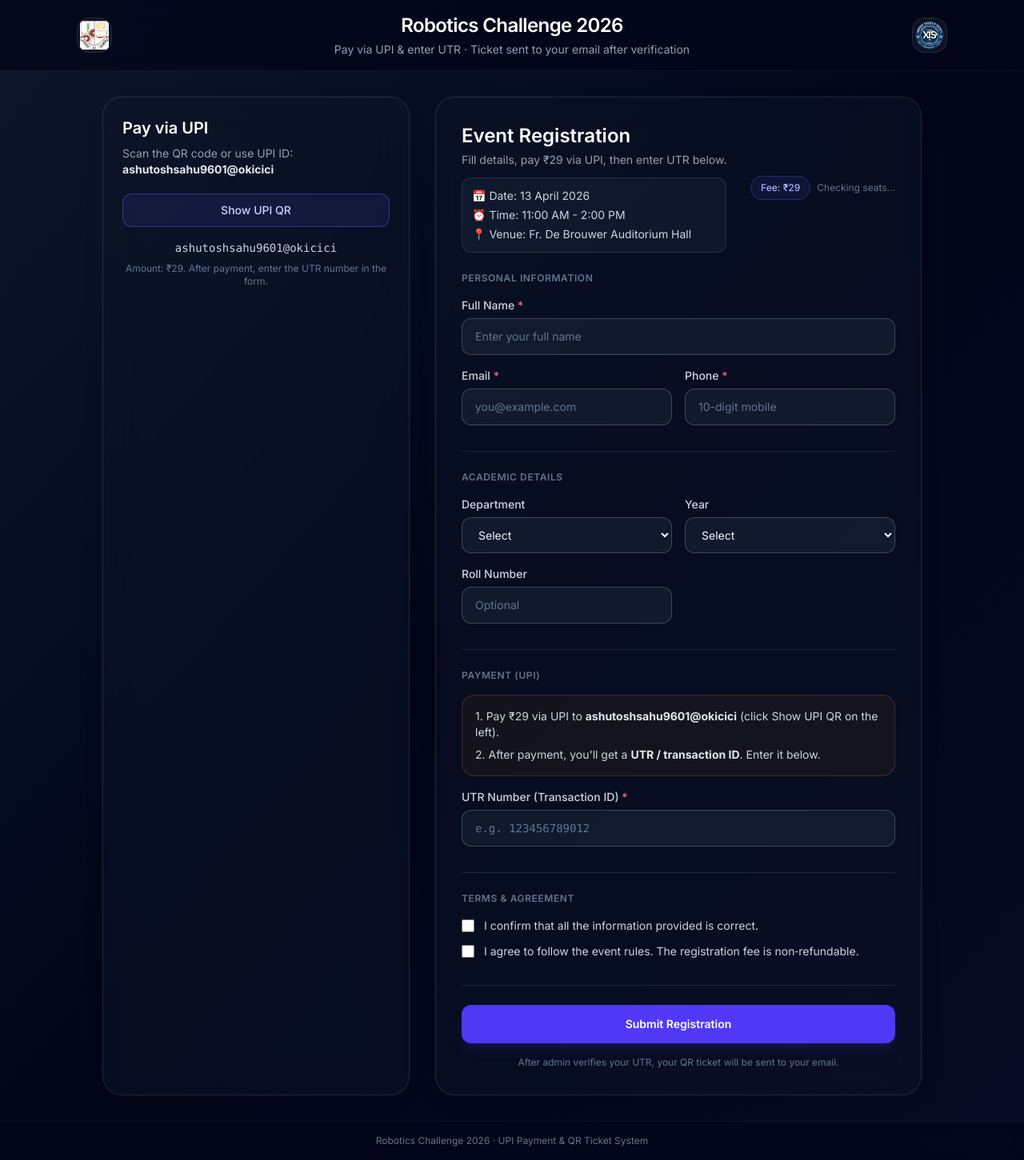
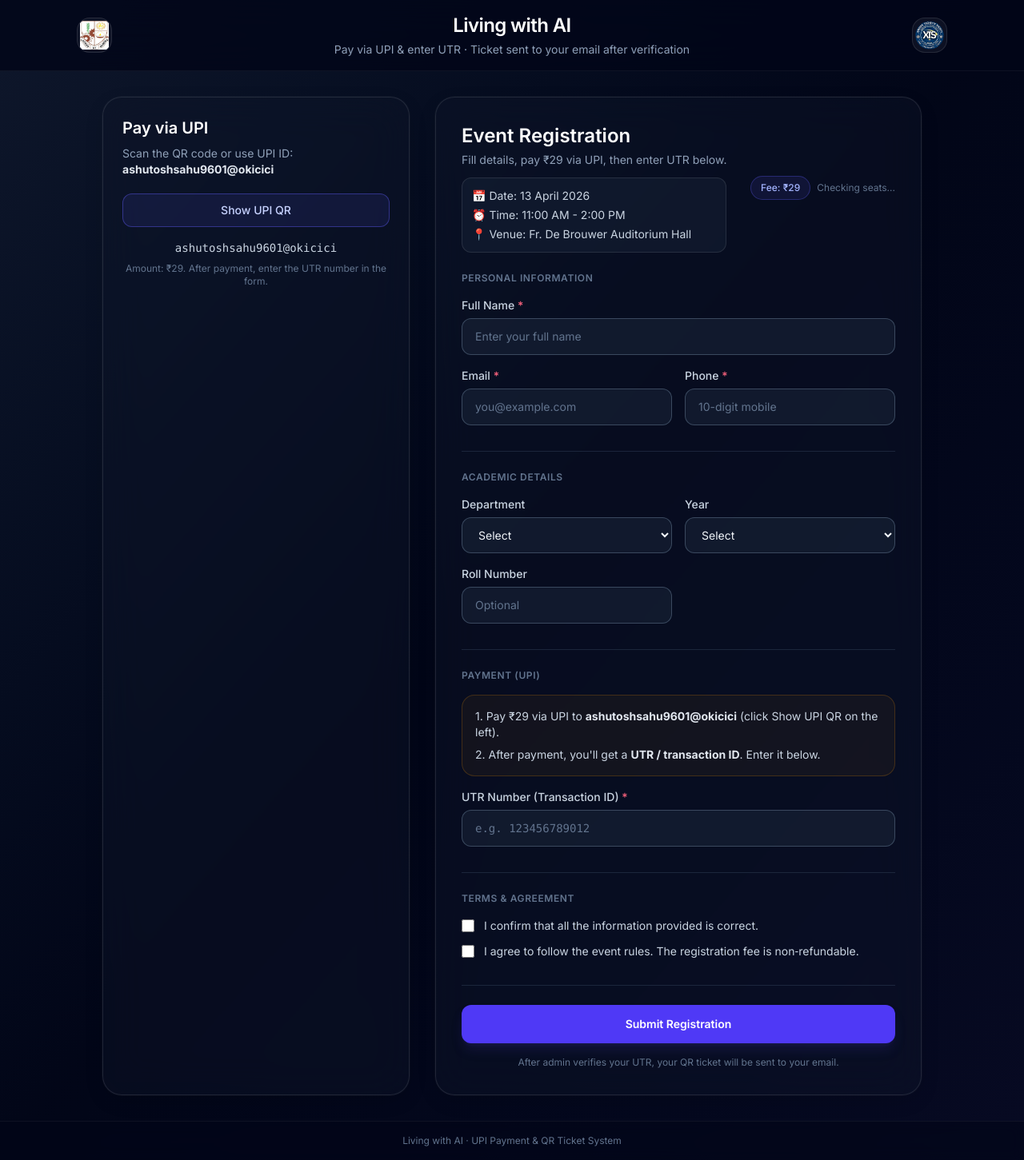
Before and after one commit to AshutoshCoder2024/EntryEase, a Next.js app: page / in a window 1280 px wide. Shown: the whole page at 80% size. Built offline with nearby package versions, Linux system fonts and the light colour scheme; no server answers.

Commit message:
Update event name and details across the application; change title and description in layout, update footer and ticket page headers, and add event date, time, and venue information.

```diff
--- a/app/layout.tsx
+++ b/app/layout.tsx
@@ -9,9 +9,9 @@ const inter = Inter({
 });
 
 export const metadata: Metadata = {
-  title: "Robotics Challenge 2026 Registration",
+  title: "Living with AI Registration",
   description:
-    "College robotics event registration and QR ticket booking system powered by Next.js.",
+    "College event registration and QR ticket booking system powered by Next.js.",
 };
 
 export default function RootLayout({
--- a/app/page.tsx
+++ b/app/page.tsx
@@ -473,7 +473,7 @@ export default function Home() {
       </main>
 
       <footer className="border-t border-white/5 bg-slate-950/60 px-4 py-4 text-center text-xs text-slate-500 backdrop-blur-sm">
-        Robotics Challenge 2026 · UPI Payment &amp; QR Ticket System
+        {ROBOTICS_EVENT_NAME} · UPI Payment &amp; QR Ticket System
       </footer>
     </div>
   );
--- a/app/ticket/[ticketId]/page.tsx
+++ b/app/ticket/[ticketId]/page.tsx
@@ -172,7 +172,7 @@ export default function TicketPage() {
           </div>
           <div className="flex-1 text-center">
             <h1 className="text-base font-semibold tracking-tight text-white sm:text-lg">
-              Robotics Challenge 2026 · Digital Pass
+              {ROBOTICS_EVENT_NAME} · Digital Pass
             </h1>
             <p className="mt-0.5 text-xs text-slate-400">
               Show this QR ticket at the entrance
@@ -213,7 +213,13 @@ export default function TicketPage() {
                     {ROBOTICS_EVENT_NAME}
                   </h2>
                   <p className="mt-1 text-xs text-slate-400">
-                    Venue: Main Auditorium · Reporting 30 mins before start
+                    📅 Date: 13 April 2026
+                  </p>
+                  <p className="mt-1 text-xs text-slate-400">
+                    ⏰ Time: 11:00 AM - 2:00 PM
+                  </p>
+                  <p className="mt-1 text-xs text-slate-400">
+                    📍 Venue: Fr. De Brouwer Auditorium Hall
                   </p>
 
                   <div className="mt-4 grid gap-4 border-t border-slate-700/50 pt-4 sm:grid-cols-2">
@@ -331,6 +337,9 @@ export default function TicketPage() {
                     Add this page to your home screen for quick access.
                   </p>
                 </div>
+                <p className="border-t border-slate-700/50 pt-3 text-xs text-slate-400">
+                  📞 Help: +91 9341013395
+                </p>
               </div>
             )}
           </div>
--- a/lib/event-config.ts
+++ b/lib/event-config.ts
@@ -1,4 +1,4 @@
 /** Shared event constants (safe to import from server or client). */
-export const ROBOTICS_EVENT_NAME = "Robotics Challenge 2026";
+export const ROBOTICS_EVENT_NAME = "Living with AI";
 export const ROBOTICS_EVENT_CAPACITY = 150;
 export const REGISTRATION_FEE = 29;
```
